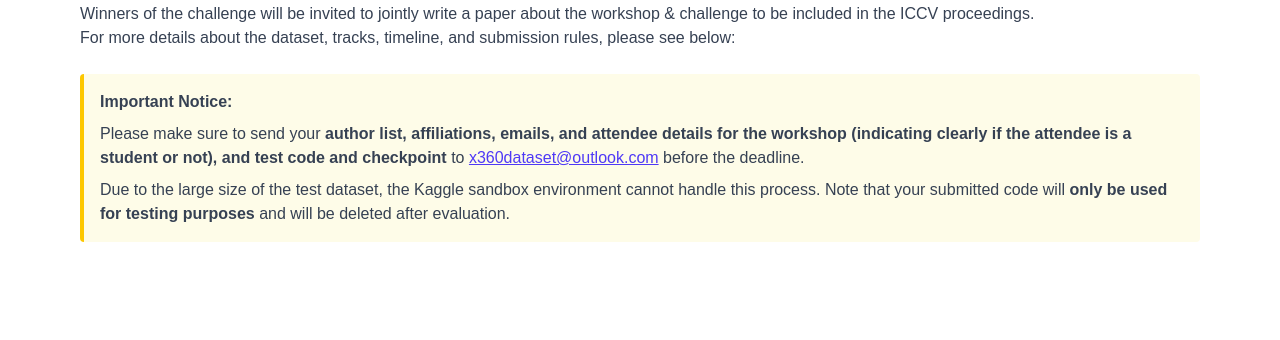
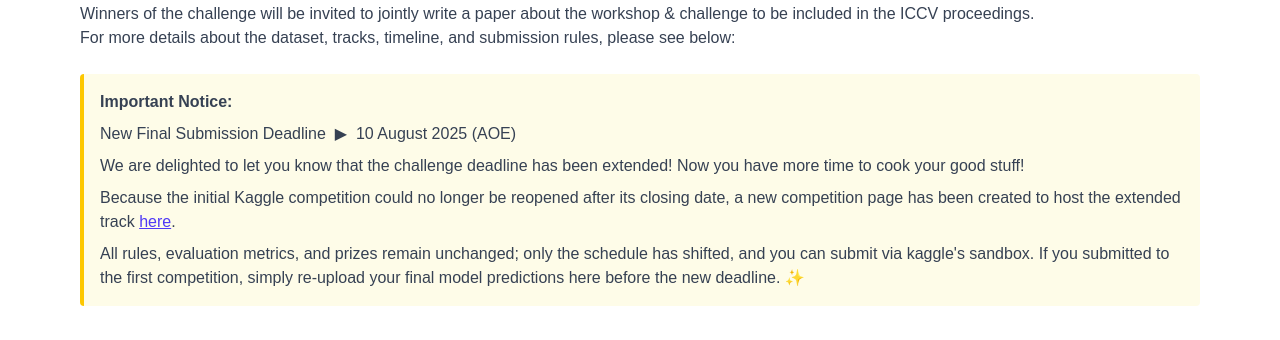
Before and after one commit to HenryQUQ/BinEgo-360, a Next.js app: page / in a window 1280 px wide. Shown: the part 2343-2683 px from the top of the page. Built offline with nearby package versions, Linux system fonts and the light colour scheme.

Commit message:
Update submission deadline and notice

```diff
--- a/app/page.tsx
+++ b/app/page.tsx
@@ -381,10 +381,16 @@ export default function Workshop() {
                     <div className="mt-6 rounded border-l-4 border-yellow-400 bg-yellow-50 p-4 text-gray-700">
                         <p className="font-semibold">Important Notice:</p>
                         <p className="mt-2">
-                            Please make sure to send your <strong>author list, affiliations, emails, and attendee details for the workshop (indicating clearly if the attendee is a student or not), and test code and checkpoint</strong> to <a href="mailto:x360dataset@outlook.com" className="text-indigo-600 underline">x360dataset@outlook.com</a> before the deadline.
+                            New Final Submission Deadline&nbsp;&nbsp;▶&nbsp;&nbsp;10 August 2025 (AOE)
                         </p>
                         <p className="mt-2">
-                            Due to the large size of the test dataset, the Kaggle sandbox environment cannot handle this process. Note that your submitted code will <strong>only be used for testing purposes</strong> and will be deleted after evaluation.
+                            We are delighted to let you know that the challenge deadline has been extended! Now you have more time to cook your good stuff!
+                        </p>
+                        <p className="mt-2">
+                            Because the initial Kaggle competition could no longer be reopened after its closing date, a new competition page has been created to host the extended track <a href={kaggle_comp_classification_url} target="_blank" rel="noreferrer" className="text-indigo-600 underline">here</a>.
+                        </p>
+                        <p className="mt-2">
+                            All rules, evaluation metrics, and prizes remain unchanged; only the schedule has shifted, and you can submit via kaggle's sandbox. If you submitted to the first competition, simply re-upload your final model predictions here before the new deadline. ✨
                         </p>
                     </div>
 
@@ -582,7 +588,7 @@ export default function Workshop() {
                     <ol className="mt-8 border-l-2 border-indigo-600">
                         {[
                             ["1 Jun 2025", "Dataset & baselines release; Kaggle opens"],
-                            ["8 Jul 2025", "Submission deadline"],
+                            ["10 Aug 2025", "Submission deadline"],
                             ["Sep 2025", "Winner slides/posters due"],
                             ["19-20 Oct 2025", "Awards & talks at ICCV 2025 workshop"],
                         ].map(([date, desc], i) => (
```
Also changed, not shown: 1 other file (tests, documents, lock files or other folders).
